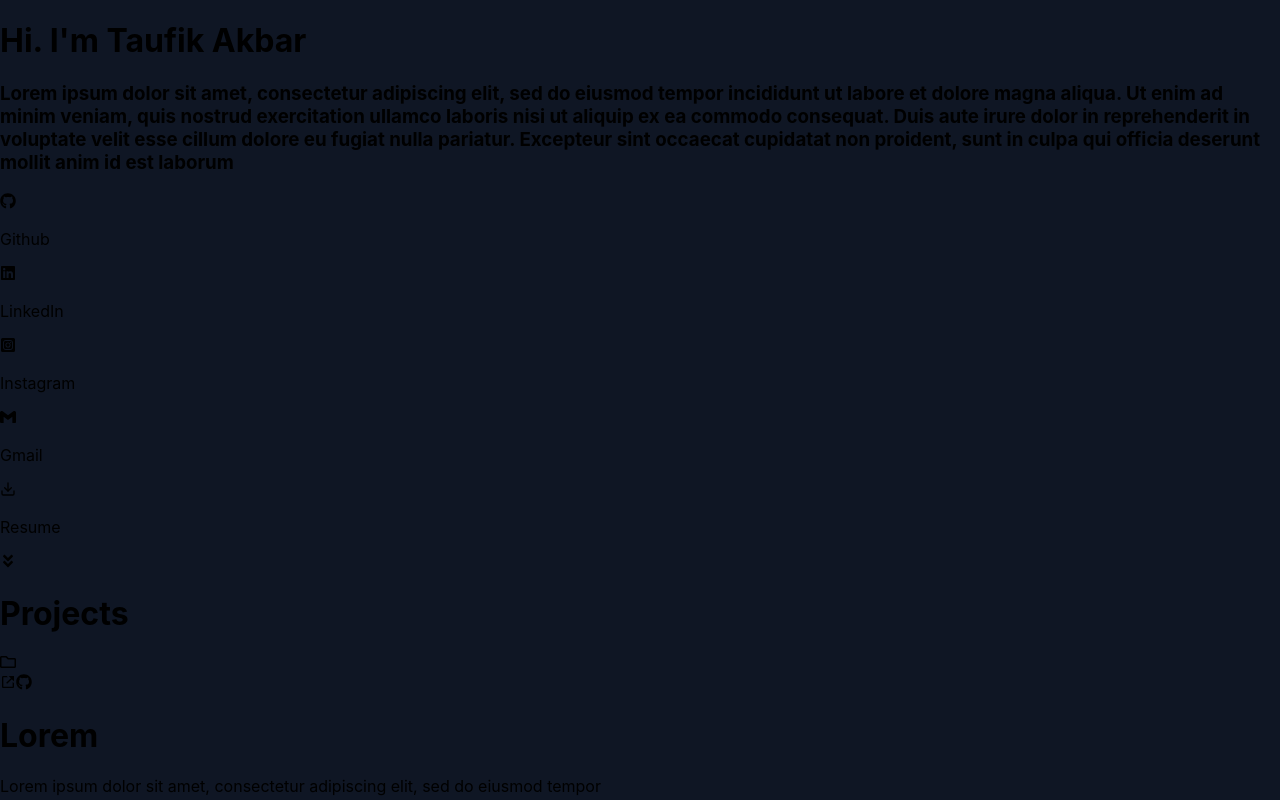
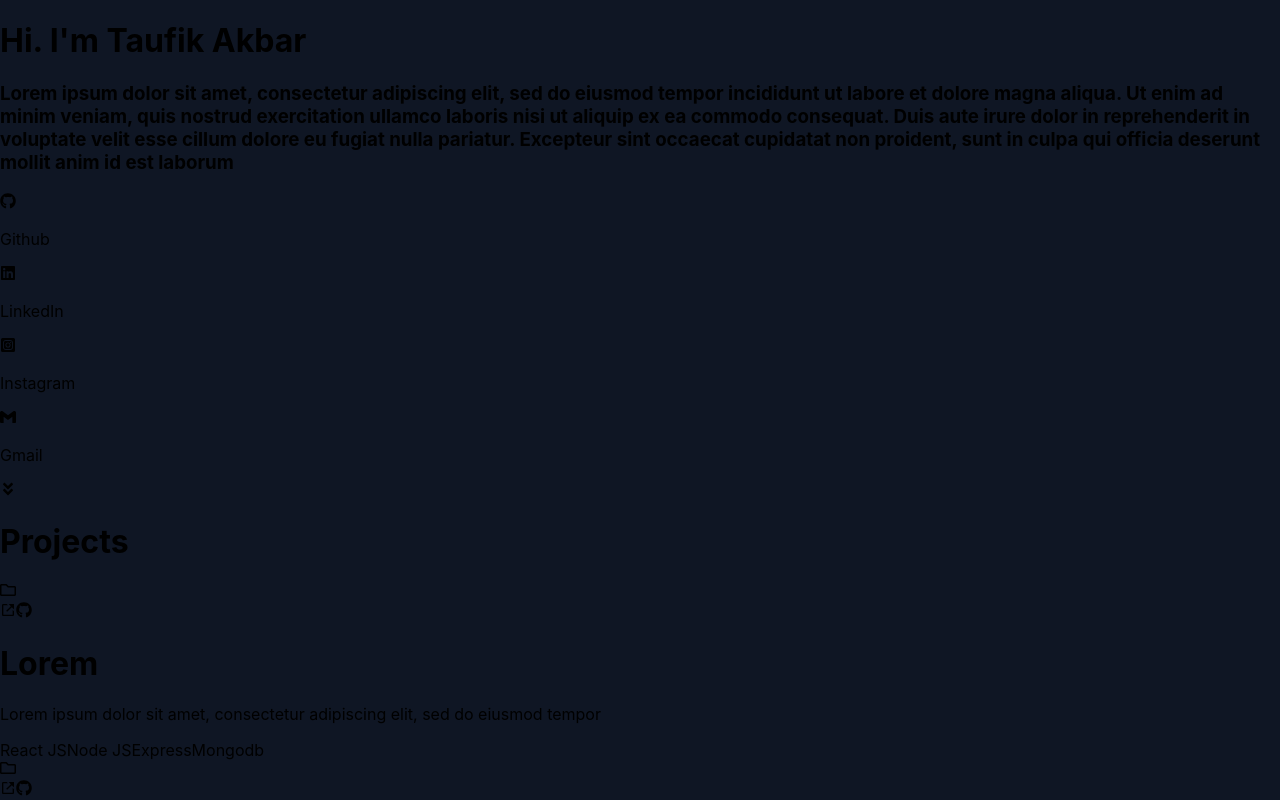
Before and after one commit to TaufikAkbar7/Portfolio-NextJS, a Next.js app in the folder portfolio/: page / in a window 1280 px wide. Shown: the top 800 px of the page. Built offline with nearby package versions, Linux system fonts and the light colour scheme.

Commit message:
disable resume

```diff
--- a/portfolio/components/Hero/Hero.js
+++ b/portfolio/components/Hero/Hero.js
@@ -3,7 +3,6 @@ import { FaGithub, FaLinkedin, FaInstagramSquare, FaAngleDoubleDown } from "reac
 import { FiDownload } from "react-icons/fi";
 import { SiGmail } from "react-icons/si";
 import { Link as ScrollLink } from "react-scroll";
-
 
 const Hero = () => {
   const { github, linked_in, instagram, gmail } = contact.socials
@@ -33,10 +32,10 @@ const Hero = () => {
               <SiGmail className="text-xl mr-3 md:text-3xl" />
               <p>Gmail</p>
             </a>
-            <a className="flex flex-row justify-center items-center p-2  text-gray-200 cursor-pointer hover:text-gray-400">
+            {/* <a href="./TaufikAkbar-CV.pdf" download="TaufikAkbar.pdf" className="flex flex-row justify-center items-center p-2  text-gray-200 cursor-pointer hover:text-gray-400">
               <FiDownload className="text-xl mr-3 md:text-3xl" />
               <p>Resume</p>
-            </a>
+            </a> */}
           </div>
         </div>
       </div>
```
Also changed, not shown: 1 other file (tests, documents, lock files or other folders).
